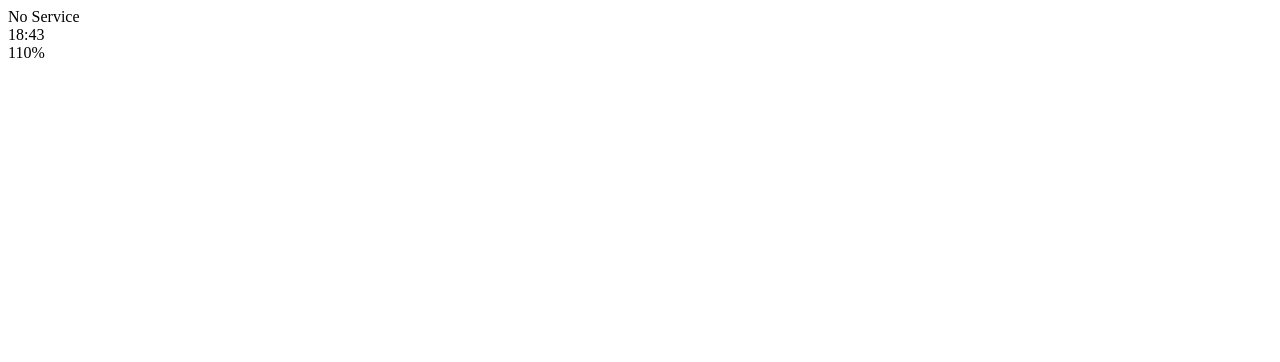
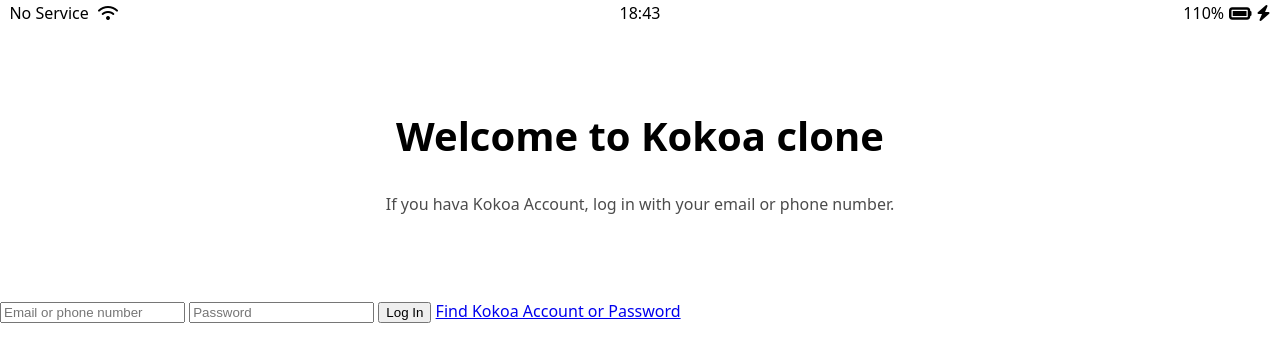
Before and after one commit to genioustar/html-css, a plain HTML site: page index.html in a window 1280 px wide. Drawn offline with Linux system fonts and the light colour scheme.

Commit message:
kakao 첫페이지 중 header 완료

```diff
--- /dev/null
+++ b/css/reset.css
@@ -0,0 +1,124 @@
+html,
+body,
+div,
+span,
+applet,
+object,
+iframe,
+h1,
+h2,
+h3,
+h4,
+h5,
+h6,
+p,
+blockquote,
+pre,
+a,
+abbr,
+acronym,
+address,
+big,
+cite,
+code,
+del,
+dfn,
+em,
+img,
+ins,
+kbd,
+q,
+s,
+samp,
+small,
+strike,
+strong,
+sub,
+sup,
+tt,
+var,
+b,
+u,
+i,
+center,
+dl,
+dt,
+dd,
+ol,
+ul,
+li,
+fieldset,
+form,
+label,
+legend,
+table,
+caption,
+tbody,
+tfoot,
+thead,
+tr,
+th,
+td,
+article,
+aside,
+canvas,
+details,
+embed,
+figure,
+figcaption,
+footer,
+header,
+hgroup,
+menu,
+nav,
+output,
+ruby,
+section,
+summary,
+time,
+mark,
+audio,
+video {
+  margin: 0;
+  padding: 0;
+  border: 0;
+  font-size: 100%;
+  font: inherit;
+  vertical-align: baseline;
+}
+/* HTML5 display-role reset for older browsers */
+article,
+aside,
+details,
+figcaption,
+figure,
+footer,
+header,
+hgroup,
+menu,
+nav,
+section {
+  display: block;
+}
+body {
+  line-height: 1;
+}
+ol,
+ul {
+  list-style: none;
+}
+blockquote,
+q {
+  quotes: none;
+}
+blockquote:before,
+blockquote:after,
+q:before,
+q:after {
+  content: "";
+  content: none;
+}
+table {
+  border-collapse: collapse;
+  border-spacing: 0;
+}
--- /dev/null
+++ b/css/status-bar.css
@@ -0,0 +1,28 @@
+.status-bar {
+  display: flex;
+  justify-content: center;
+  padding: 5px 3px;
+}
+
+.status-bar__column {
+  width: 33%;
+}
+
+.status-bar__column:first-child span {
+  margin-right: 5px;
+}
+
+.status-bar__column:nth-child(2) {
+  display: flex;
+  justify-content: center;
+}
+
+.status-bar__column:last-child {
+  display: flex;
+  justify-content: flex-end;
+  align-items: center;
+}
+/* 배터리가 중간에 있어서 가로에 margin 주도록 css 설계 */
+.status-bar__column:last-child .fa-battery-full {
+  margin: 0 5px;
+}
--- /dev/null
+++ b/css/style.css
@@ -0,0 +1,27 @@
+@import url("https://fonts.googleapis.com/css2?family=Open+Sans:wght@400;600&display=swap");
+@import "reset.css";
+@import "status-bar.css";
+
+body {
+  font-family: system-ui, -apple-system, BlinkMacSystemFont, "Segoe UI", Roboto,
+    Oxygen, Ubuntu, Cantarell, "Open Sans", "Helvetica Neue", sans-serif;
+}
+
+.welcome-header {
+  margin: 90px 0px;
+  text-align: center;
+  display: flex;
+  flex-direction: column;
+  align-items: center;
+}
+
+.welcome-header__title {
+  font-size: 40px;
+  font-weight: 600;
+  margin-bottom: 40px;
+}
+
+.welcome-header__text {
+  opacity: 0.7;
+  width: 60%;
+}
--- a/index.html
+++ b/index.html
@@ -1,17 +1,18 @@
 <!DOCTYPE html>
 <html lang="en">
   <head>
+    <link rel="stylesheet" href="css/style.css" />
     <meta charset="UTF-8" />
     <meta http-equiv="X-UA-Compatible" content="IE=edge" />
     <meta name="viewport" content="width=device-width, initial-scale=1.0" />
-    <title>Welcome to Kokoa Talk</title>
+    <title>Welcome to Kokoa Clone</title>
   </head>
   <body>
-    <div id="status-bar">
+    <div class="status-bar">
       <!-- column이라고만 이름 지으면 너무 흔해서 분명 나중에 중복이 생겨서 이렇게 길게 지어주는게 좋다 -->
       <div class="status-bar__column">
         <span>No Service</span>
-        <!-- TODO: Wifi Icon -->
+        <i class="fas fa-wifi"></i>
       </div>
       <div class="status-bar__column">
         <span>18:43</span>
@@ -19,9 +20,26 @@
       <div class="status-bar__column">
         <!-- TODO: 가로새로 Icon -->
         <span>110%</span>
-        <!-- TODO: Battery Icon -->
-        <!-- TODO: Lightning Icon -->
+        <i class="fas fa-battery-full fa-lg"></i>
+        <i class="fas fa-bolt"></i>
       </div>
     </div>
+    <header class="welcome-header">
+      <h1 class="welcome-header__title">Welcome to Kokoa clone</h1>
+      <p class="welcome-header__text">
+        If you hava Kokoa Account, log in with your email or phone number.
+      </p>
+    </header>
+    <form id="login-form">
+      <input type="text" placeholder="Email or phone number" />
+      <input type="password" placeholder="Password" />
+      <input type="submit" value="Log In" />
+      <a href="#">Find Kokoa Account or Password</a>
+    </form>
+
+    <script
+      src="https://kit.fontawesome.com/6478f529f2.js"
+      crossorigin="anonymous"
+    ></script>
   </body>
 </html>
```
